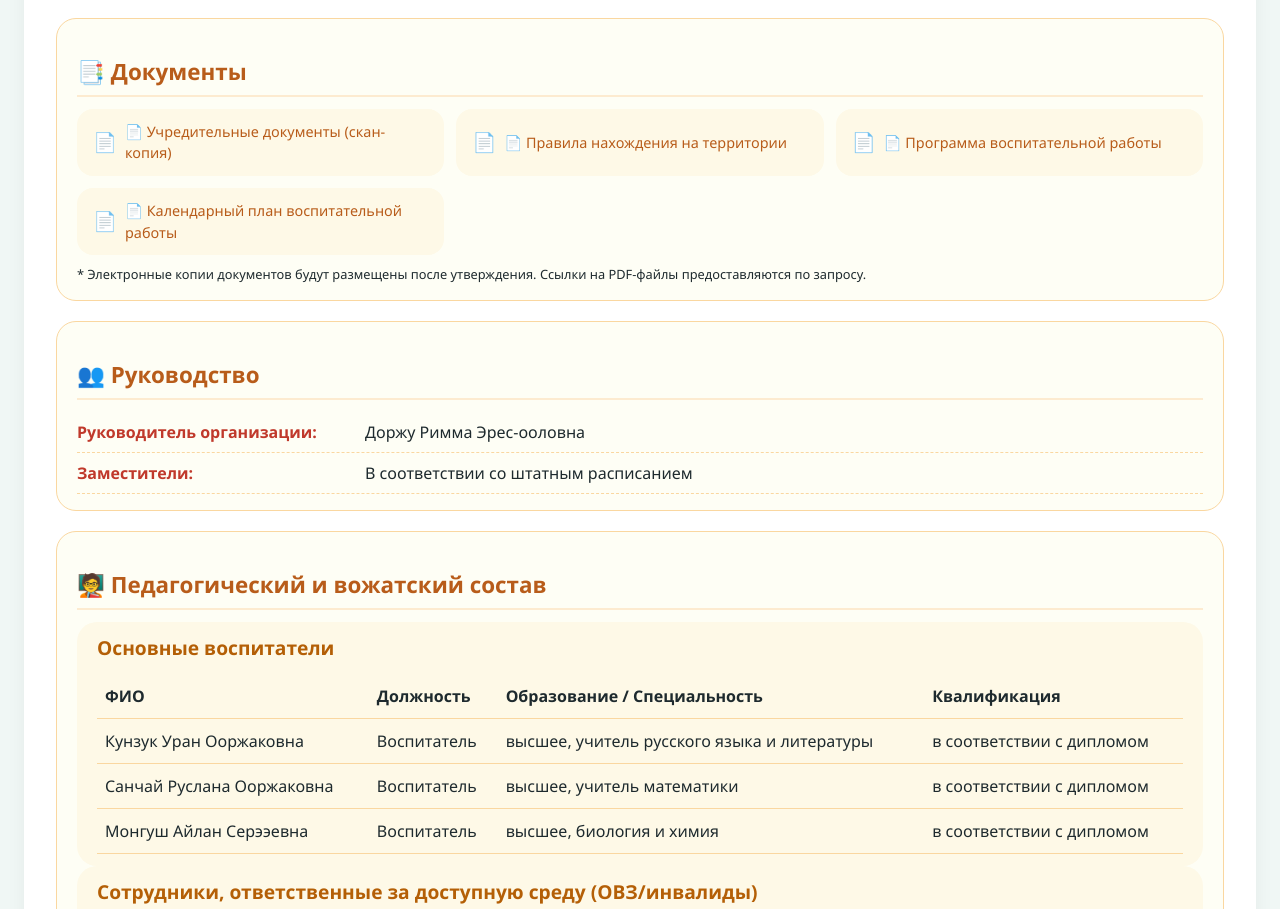
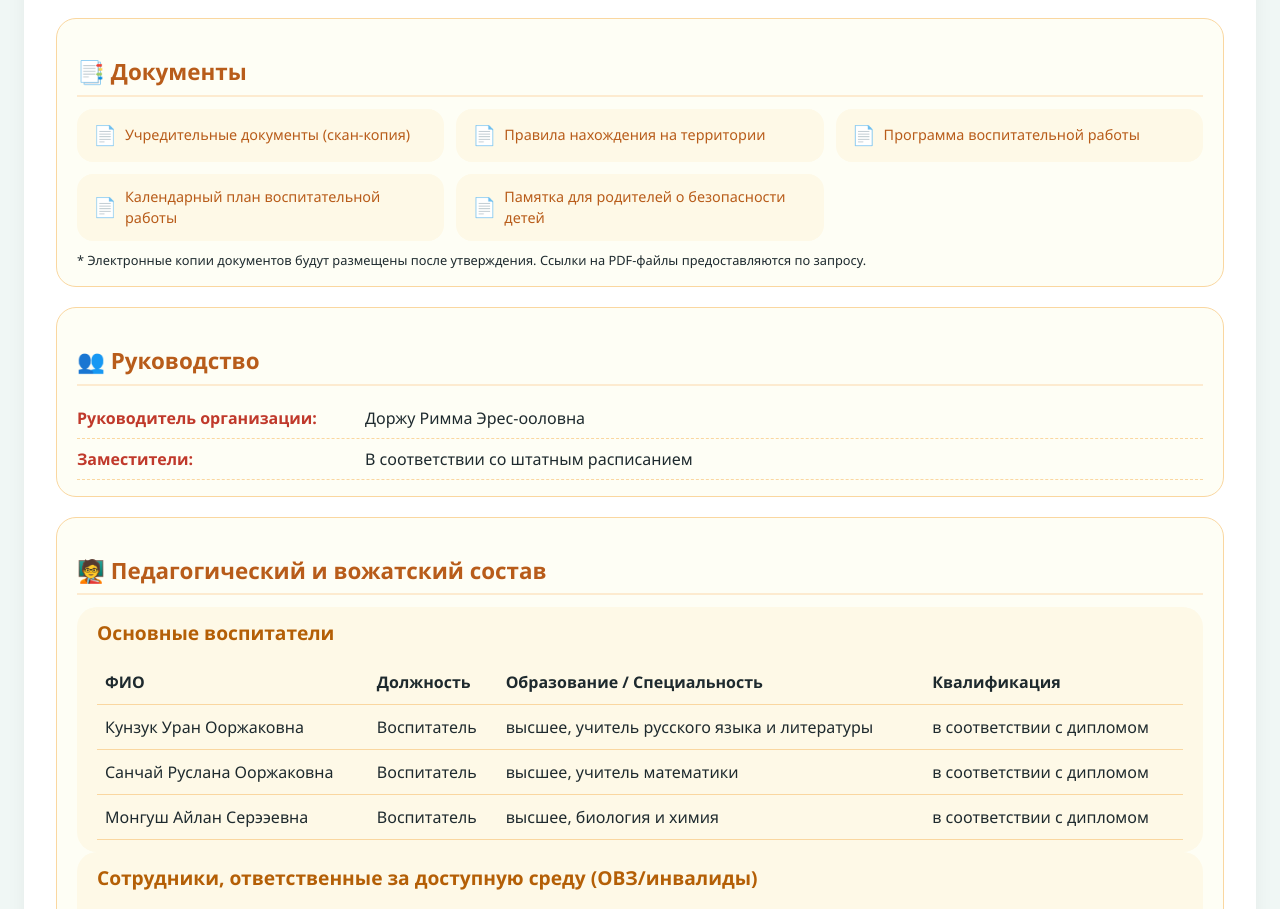
Before and after one commit to Mintrudrt/raduga_sut-hol, a plain HTML site: page index.html in a window 1280 px wide. Shown: the part 833-1742 px from the top of the page. Drawn offline with Linux system fonts and the light colour scheme.

Commit message:
Update index.html

```diff
--- a/index.html
+++ b/index.html
@@ -310,10 +310,11 @@
             <div class="info-card">
                 <h3>📑 Документы</h3>
                 <div class="doc-grid">
-                    <a href="#" class="doc-item" target="_blank">📄 Учредительные документы (скан-копия)</a>
-                    <a href="#" class="doc-item" target="_blank">📄 Правила нахождения на территории</a>
-                    <a href="#" class="doc-item" target="_blank">📄 Программа воспитательной работы</a>
-                    <a href="#" class="doc-item" target="_blank">📄 Календарный план воспитательной работы</a>
+                    <a href="#" class="doc-item" target="_blank">Учредительные документы (скан-копия)</a>
+                    <a href="#" class="doc-item" target="_blank">Правила нахождения на территории</a>
+                    <a href="#" class="doc-item" target="_blank">Программа воспитательной работы</a>
+                    <a href="#" class="doc-item" target="_blank">Календарный план воспитательной работы</a>
+                    <a href="pamyatka_rodit.pdf" class="doc-item" target="_blank">Памятка для родителей о безопасности детей</a>
                 </div>
                 <p style="font-size:0.8rem; margin-top:10px;">* Электронные копии документов будут размещены после утверждения. Ссылки на PDF-файлы предоставляются по запросу.</p>
             </div>
```
